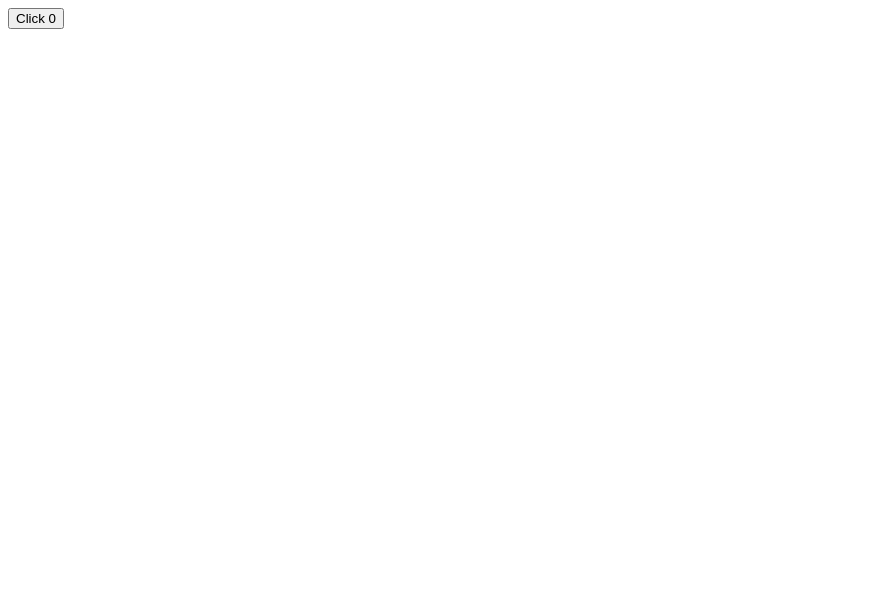
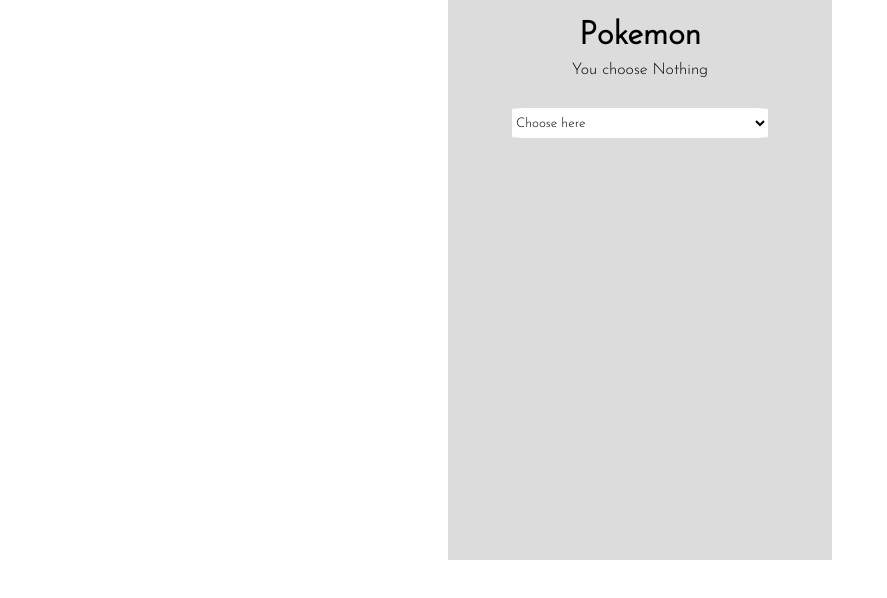
Before and after one commit to AbdulGafferSiam/React-Practice-App, a React (Create React App) app: page / in a window 1280 px wide. Shown: the top 598 px of the page, without its empty margins (0-887 px from the left). Built offline with nearby package versions, Linux system fonts and the light colour scheme.

Commit message:
React API Call to Get Pokemon JSON Data using Axios and useEffect

```diff
--- a/package.json
+++ b/package.json
@@ -9,6 +9,7 @@
     "@testing-library/jest-dom": "^4.2.4",
     "@testing-library/react": "^9.5.0",
     "@testing-library/user-event": "^7.2.1",
+    "axios": "^0.20.0",
     "react": "^16.13.1",
     "react-dom": "^16.13.1",
     "react-scripts": "3.4.3"
--- a/src/App.jsx
+++ b/src/App.jsx
@@ -1,20 +1,72 @@
 import React, { useState, useEffect, useRef } from 'react';
+import axios from 'axios';
+import DisplayPokemon from './DisplayPokemon';
+import './index.css';
 
 const App = () => {
-    const [num, setNum] = useState(0);
-
+    const [num, setNum] = useState("Nothing");
+    const [display, setDisplay] = useState(false);
+    let [pokemon, setPokemon] = useState({
+        name: "",
+        img_back: "",
+        img_front: "",
+        weight: "",
+        moves: ""
+    });
     const firstLoad = useRef(true);
 
-    useEffect(()=>{
+    useEffect(() => {
         if (firstLoad.current) {
             firstLoad.current = false;
             return;
         }
-        document.title=`Clicked ${num} times`;
-    });
+        async function getData() {
+            const response = await axios.get(`https://pokeapi.co/api/v2/pokemon/${num}`);
+            setPokemon({
+                name: response.data.name,
+                img_back: response.data.sprites.back_default,
+                img_front: response.data.sprites.front_default,
+                weight: response.data.weight,
+                moves: response.data.moves.length
+            });
+        }
+        getData();
+    })
+
     return (
         <>
-            <button onClick={()=>setNum(num+1)}> Click { num } </button>
+            <div className="main_div">
+                <div className="center_div">
+                    <h1> Pokemon </h1>
+                    <p> You choose {num} </p>
+                    <select value={num} onChange={(event) => {
+                        if (event.target.value === "0") {
+                            setNum("Nothing");
+                            setDisplay(false);
+                        } else {
+                            setNum(event.target.value);
+                            setDisplay(true);
+                        }
+
+                    }}>
+                        <option value="0">Choose here</option>
+                        <option value="1"> 1 </option>
+                        <option value="25"> 25 </option>
+                        <option value="3"> 3 </option>
+                        <option value="4"> 4 </option>
+                        <option value="5"> 5 </option>
+                    </select>
+                </div>
+
+                <div className="displayItems">
+                    {
+                        display ?
+                            <>
+                                <DisplayPokemon className="card" pokemon={pokemon} />
+                            </> : null
+                    }
+                </div>
+            </div>
         </>
     );
 }
--- /dev/null
+++ b/src/DisplayPokemon.jsx
@@ -0,0 +1,54 @@
+import React from 'react';
+import { makeStyles } from '@material-ui/core/styles';
+import Card from '@material-ui/core/Card';
+import CardActionArea from '@material-ui/core/CardActionArea';
+import CardActions from '@material-ui/core/CardActions';
+import CardContent from '@material-ui/core/CardContent';
+import CardMedia from '@material-ui/core/CardMedia';
+import Button from '@material-ui/core/Button';
+import Typography from '@material-ui/core/Typography';
+import './index.css';
+
+const useStyles = makeStyles({
+    root: {
+        maxWidth: 345,
+    },
+});
+
+export default function DisplayPokemon(props) {
+    const classes = useStyles();
+    console.log(classes.root);
+    return (
+        <Card className={classes.root}>
+            <CardActionArea>
+                <div className="card_img">
+                    <CardMedia
+                        component="img"
+                        alt="Front image"
+                        height="140"
+                        image={props.pokemon.img_front}
+                        title={props.pokemon.name}
+                    />
+                    <CardMedia
+                        component="img"
+                        alt="Back image"
+                        height="140"
+                        image={props.pokemon.img_back}
+                        title={props.pokemon.name}
+                    />
+                </div>
+                <CardContent>
+                    <Typography gutterBottom variant="h5" component="h2" style={{ textTransform: "capitalize" }}>
+                        {props.pokemon.name}
+                    </Typography>
+                    <Typography variant="body2" color="textSecondary" component="p">
+                        Weight: {props.pokemon.weight}
+                        <br />
+            Moves: {props.pokemon.moves}
+                    </Typography>
+                </CardContent>
+            </CardActionArea>
+
+        </Card>
+    );
+}
--- a/src/index.css
+++ b/src/index.css
@@ -6,3 +6,44 @@
     box-sizing: border-box;
     font-family: 'Josefin Sans', sans-serif;
 }
+
+.main_div {
+    height: 70vh;
+    width: 30vw;
+    background-color: gainsboro;
+    margin: auto;
+    padding-top: 20px;
+}
+
+.center_div {
+    margin: auto;
+    display: flex;
+    flex-direction: column;
+    justify-content: space-evenly;
+    align-items: center;
+}
+
+p {
+    margin-top: 10px;
+}
+
+select {
+    width: 20vw;
+    height: 30px;
+    outline: none;
+    border: none;
+    border-radius: 5%;
+    margin-top: 30px;
+    background-color: #fff;
+}
+
+.card_img {
+    display: flex;
+}
+
+.displayItems {
+    width: 20vw;
+    position: relative;
+    margin: 30px auto;
+    box-shadow: 5px 3px 10px -5px black !important;
+}
```
Also changed, not shown: 1 other file (tests, documents, lock files or other folders).
